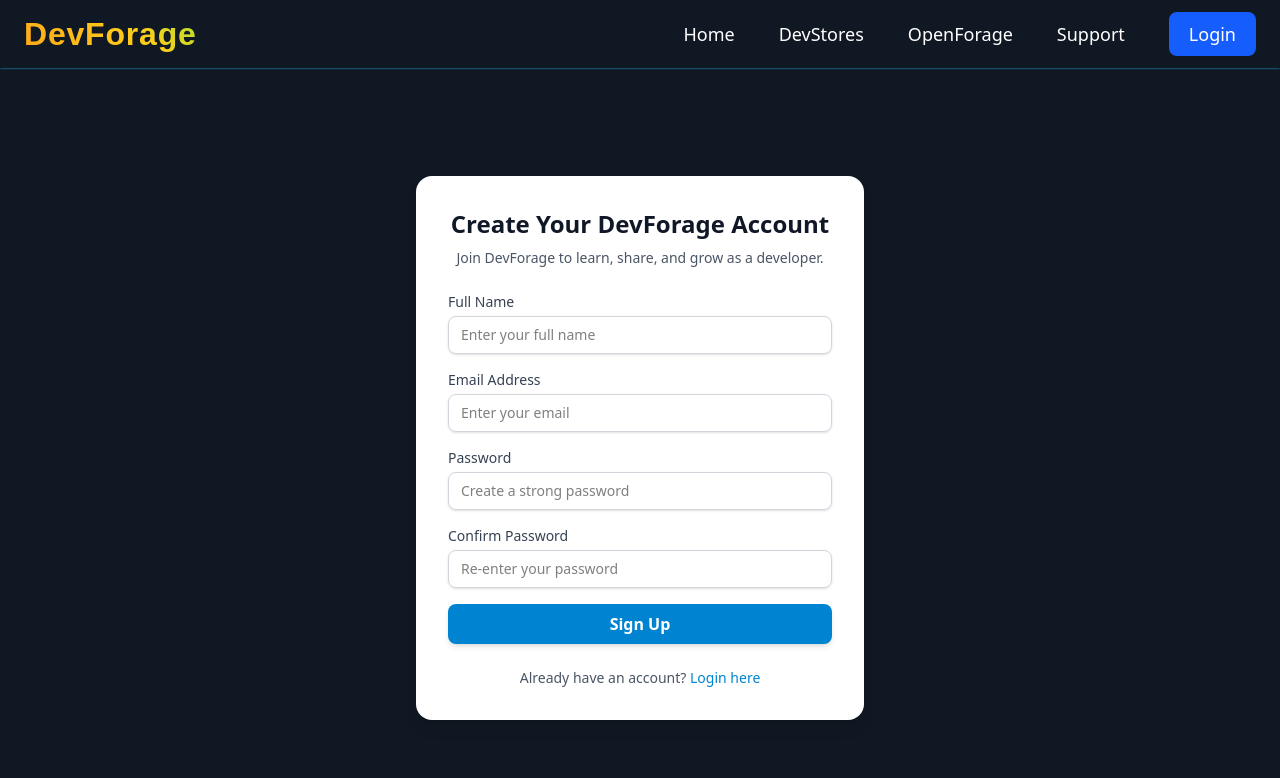
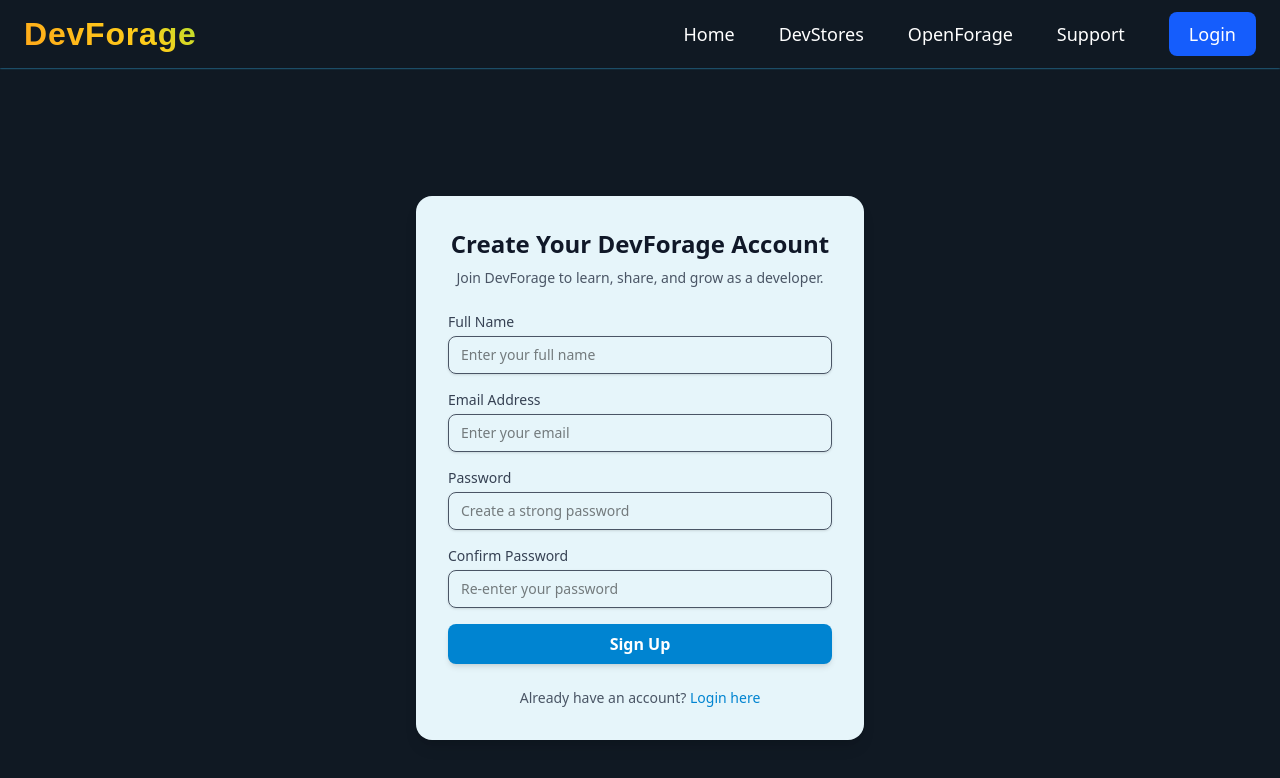
Before and after one commit to raushan-sinha/dev-forage, a React (Vite) app: page /signup in a window 1280 px wide. Shown: the top 778 px of the page. Built offline with nearby package versions, Linux system fonts and the light colour scheme.

Commit message:
Design fixed in the Signup Page

```diff
--- a/src/authentication/SignupPage/Signup.jsx
+++ b/src/authentication/SignupPage/Signup.jsx
@@ -5,8 +5,8 @@ import { signupData } from "./signupData";
 export default function Signup() {
     return (
         <>
-            <div className="flex items-center justify-center bg-[#101923] px-4 sm:px-6 lg:px-8 min-h-screen mt-12">
-                <div className="bg-white shadow-lg rounded-2xl p-8 w-full max-w-md">
+            <div className="flex items-center justify-center bg-[#101923] px-4 p-6 sm:px-6 lg:px-8 min-h-screen mt-12">
+                <div className="bg-[#e6f5fa] shadow-lg rounded-2xl p-8 w-full max-w-md mt-10">
                     <h2 className="text-2xl font-bold text-center text-gray-900 mb-2">
                         {signupData.heading}
                     </h2>
@@ -30,7 +30,7 @@ export default function Signup() {
                                     placeholder={field.placeholder}
                                     autoComplete={field.autocomplete}
                                     required
-                                    className="mt-1 block w-full px-3 py-2 border border-gray-300 rounded-lg shadow-sm focus:ring-sky-500 focus:border-sky-500 sm:text-sm"
+                                    className="mt-1 block w-full px-3 py-2 border border-gray-600 rounded-lg shadow-sm focus:ring-sky-500 focus:border-sky-500 sm:text-sm"
                                 />
                             </div>
                         ))}
```
